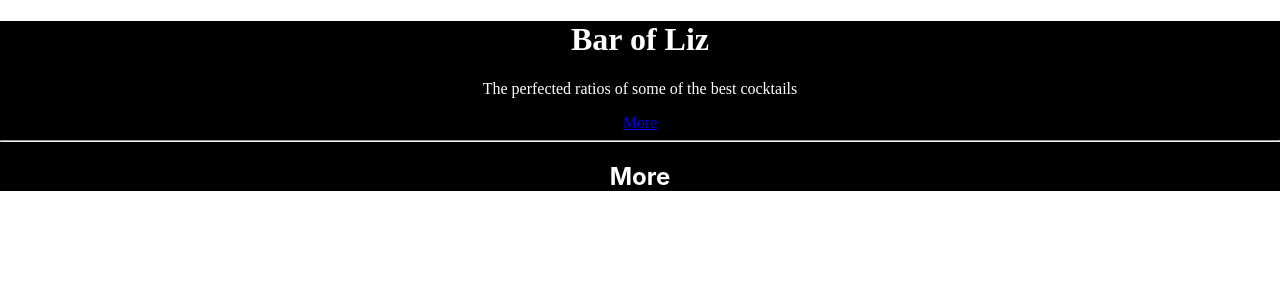
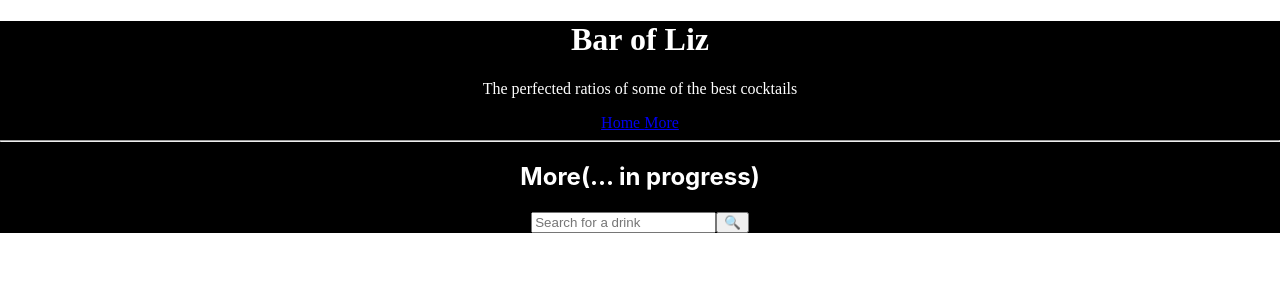
Before and after one commit to ESedrak/cocktail-list, a React (Create React App) app: page /more in a window 1280 px wide. Shown: the top 300 px of the page. Built offline with nearby package versions, Linux system fonts and the light colour scheme.

Commit message:
Added home link and started creating basic button/search bar for more

```diff
--- a/src/App.js
+++ b/src/App.js
@@ -10,6 +10,7 @@ function App() {
         <header className="App-header">
           <h1>Bar of Liz</h1>
           <p>The perfected ratios of some of the best cocktails</p>
+          <Link to="/">Home </Link>
           <Link to="/more">More</Link>
           <hr />
         </header>
--- a/src/More.js
+++ b/src/More.js
@@ -1,7 +1,18 @@
 const More = () => {
+  const handleSearch = (e) => {
+    e.preventDefault();
+    const urlCocktail = `www.thecocktaildb.com/api/json/v1/1/search.php?s`;
+  };
+
   return (
     <div className="More">
-      <h2>More</h2>
+      <h2>More(... in progress)</h2>
+      <form onSubmit={handleSearch}>
+        <input type="search" placeholder="Search for a drink"></input>
+        <button type="button" onClick={handleSearch}>
+          🔍
+        </button>
+      </form>
     </div>
   );
 };
```
